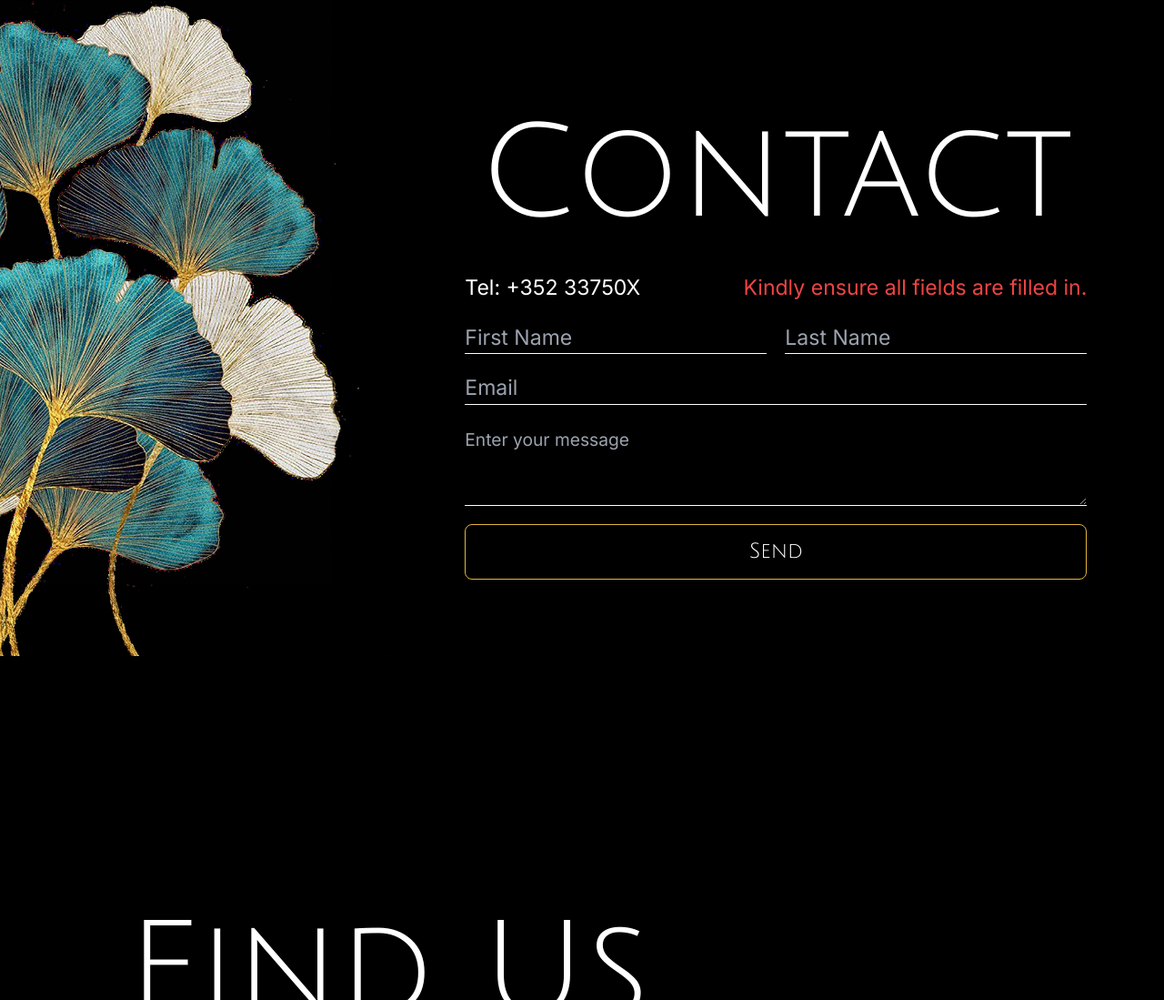
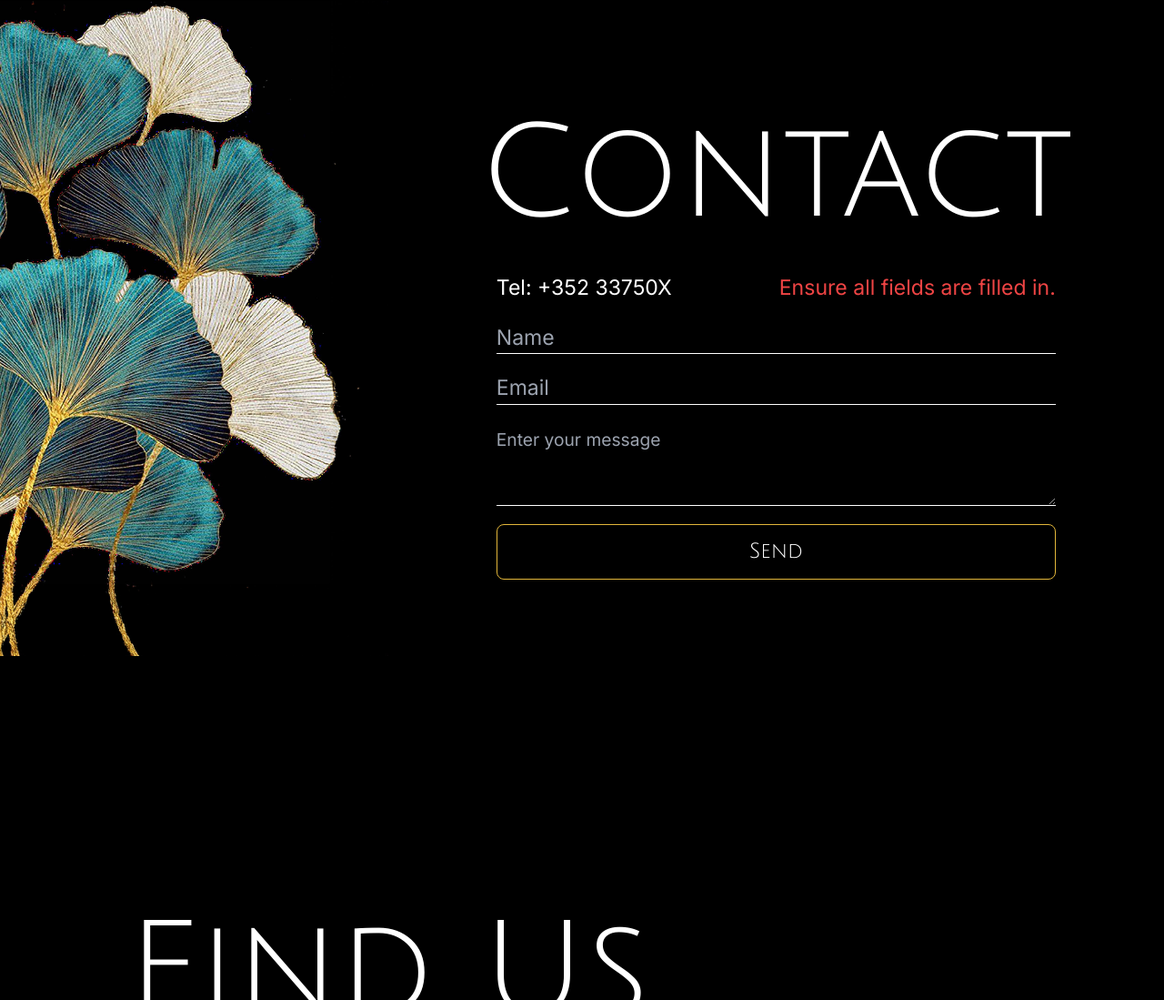
Before and after one commit to PSKoulouris/Ginkjo, a website: page public/Ginkjo.html in a window 1280 px wide. Shown: the part 4803-5902 px from the top of the page at 91% size. Drawn offline with Linux system fonts and the light colour scheme; grey boxes are pictures that could not be loaded.

Commit message:
adjustement in contact form

```diff
--- a/public/Ginkjo.html
+++ b/public/Ginkjo.html
@@ -256,19 +256,19 @@
                     <div class="flex justify-between w-full">
                         <p class="text-lg text-white mb-5">Tel: +352 33750X</p>
                         <!-- feedback message if fields are missing-->
-                        <span id="feedback" class="text-lg text-red-500"> Kindly ensure all fields are filled in.</span>
+                        <span id="feedback" class="text-lg text-red-500"> Ensure all fields are filled in.</span>
                     </div>
                         <form action ="#" method="Post">
                             <div class="flex flex-col">
-                                <div class="flex mb-5">
-                                    <input type="text" id="First name" name="First name" placeholder="First Name" required
-                                            class=" mr-5 border-b border-white placeholder:text-gray-400 text-lg bg-black focus:text-white outline-none">
-                                    <input type ="text" id="Last Name" name="Last Name" placeholder="Last Name" required
+                               <!-- <div class="flex mb-5"> -->
+                                    <input type="text" id="First name" name="First name" placeholder="Name" required
+                                            class="w-full mb-5 mr-5 border-b border-white text-white placeholder:text-gray-400 text-lg bg-black focus:text-white outline-none">
+                                <!--    <input type ="text" id="Last Name" name="Last Name" placeholder="Last Name" required
                                             class="border-b border-white placeholder:text-gray-400 text-lg bg-black focus:text-white outline-none">
-                                </div>
+                                </div>-->
 
                                 <input type="email" id="Email" name="Email" placeholder="Email" required
-                                    class="border-b border-white placeholder:text-gray-400 text-lg bg-black focus:text-white outline-none">>
+                                    class="border-b border-white text-white placeholder:text-gray-400 text-lg bg-black focus:text-white outline-none">>
                                 <textarea id="Message" name="Message" placeholder="Enter your message" rows="3" cols="50" required
                                     class="border-b border-white placeholder: mb-5 text-gray-400 text-md bg-black focus:text-white outline-none"></textarea>
                                 <input class="text-white julius-sans-one text-lg px-48 py-3 border border-gold rounded-lg hover:bg-gold"
```
